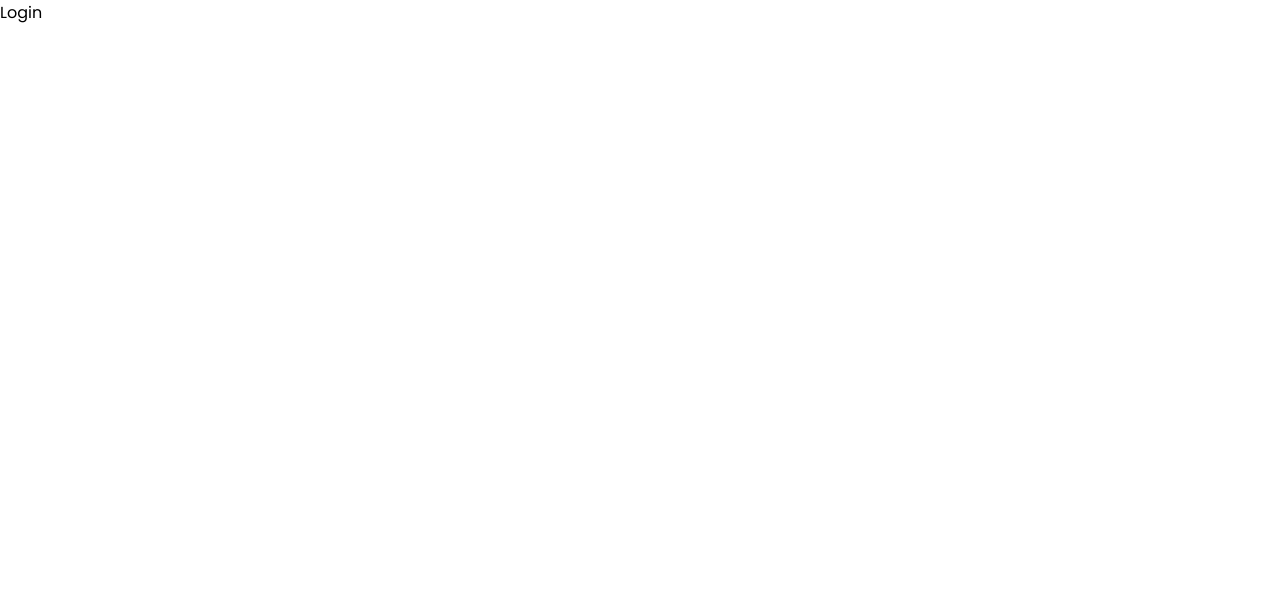
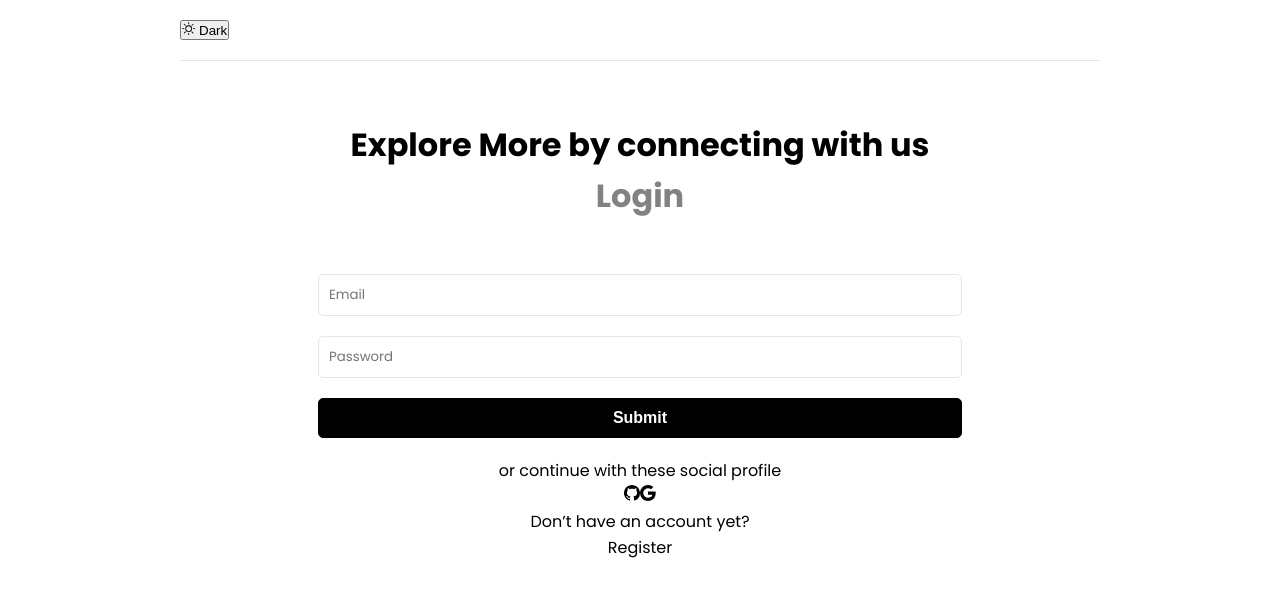
Before and after one commit to enoquerogerio/auth-app, a React (Vite) app: page /login in a window 1280 px wide. Shown: the top 596 px of the page. Built offline with nearby package versions, Linux system fonts and the light colour scheme.

Commit message:
complete register and login UI

```diff
--- a/package.json
+++ b/package.json
@@ -12,6 +12,7 @@
   "dependencies": {
     "react": "^18.2.0",
     "react-dom": "^18.2.0",
+    "react-icons": "^4.11.0",
     "react-router-dom": "^6.16.0"
   },
   "devDependencies": {
--- a/src/App.jsx
+++ b/src/App.jsx
@@ -1,12 +1,18 @@
 import React from "react";
 import { BrowserRouter as Router } from "react-router-dom";
 import MyRoutes from "./routes/MyRoutes";
+import Header from "./components/Header";
 
 function App() {
   return (
-    <Router>
-      <MyRoutes />
-    </Router>
+    <>
+      <Router>
+        <main className='container'>
+          <Header />
+          <MyRoutes />
+        </main>
+      </Router>
+    </>
   );
 }
 
--- /dev/null
+++ b/src/components/Header.jsx
@@ -0,0 +1,14 @@
+import React from "react";
+import { BsSun, BsSunFill } from "react-icons/bs";
+
+function Header() {
+  return (
+    <header className='header'>
+      <button>
+        <BsSun /> Dark
+      </button>
+    </header>
+  );
+}
+
+export default Header;
--- a/src/index.css
+++ b/src/index.css
@@ -34,3 +34,80 @@ h3 {
   font-weight: 600;
   margin-bottom: 10px;
 }
+
+.container {
+  width: 100%;
+  max-width: 960px;
+  margin: 0 auto;
+  padding: 0 20px;
+  text-align: center;
+}
+
+.header {
+  display: flex;
+  justify-content: space-between;
+  align-items: center;
+  padding: 20px 0;
+  border-bottom: 1px solid #e6e6e6;
+  margin-bottom: 60px;
+}
+
+.heading {
+  font-size: 2rem;
+  font-weight: 700;
+  margin-bottom: 50px;
+  padding: 0 20px;
+}
+
+.heading p {
+  color: #828282;
+}
+
+.form {
+  width: 70%;
+  margin: 0 auto;
+}
+
+.form-group {
+  margin-bottom: 10px;
+}
+
+.form-group input{
+  width: 100%;
+  padding: 10px;
+  border: 1px solid #e6e6e6;
+  border-radius: 5px;
+  margin-bottom: 10px;
+  font-family: inherit;
+}
+
+.form-group label {
+  text-align: left;
+  display: block;
+  margin: 0 0 5px 3px;
+}
+
+.btn {
+  padding: 10px 20px;
+  border: 1px solid #000;
+  border-radius: 5px;
+  background: #000;
+  color: #fff;
+  font-size: 16px;
+  font-weight: 700;
+  cursor: pointer;
+  text-align: center;
+  appearance: button;
+  display: flex;
+  align-items: center;
+  justify-content: center;
+}
+
+.btn-block {
+  width: 100%;
+  margin-bottom: 20px;
+}
+
+.btn:hover {
+  transform: scale(0.98);
+}
--- a/src/pages/Login.jsx
+++ b/src/pages/Login.jsx
@@ -1,9 +1,83 @@
 import React from "react";
+import { useState } from "react";
+import { Link } from "react-router-dom";
+import { BsEnvelope, BsKey, BsGithub, BsGoogle } from "react-icons/bs";
 
-function Login(){
-    return(
-        <div>Login</div>
-    )
+function Login() {
+  const [formData, setFormData] = useState({
+    name: "",
+    password: "",
+  });
+
+  const { name, password } = formData;
+
+  const onChange = (e) =>{
+    console.log(e)
+    setFormData((prevState) => ({
+        ...prevState,
+        [e.target.name]: e.target.value,
+        [e.target.password]: e.target.value,
+    }))
+  }
+  const handleSubmit = e =>{
+    e.preventDefault();
+    if(name.length < 6 || name.length > 50){
+        console.log("")
+    }
+    console.log(email, password)
+  }
+  return (
+    <>
+      <section className="heading">
+        <span>Explore More by connecting with us</span>
+        <p>Login</p>
+      </section>
+      <section className="form">
+        <form onSubmit={handleSubmit}>
+          <div className="form-group">
+            <input
+              type="text"
+              className="form-control"
+              id="name"
+              name="name"
+              value={name}
+              placeholder="Email"
+              onChange={onChange}
+            />
+          </div>
+          <div className="form-group">
+            <input
+              type="password"
+              className="form-control"
+              id="password"
+              name="password"
+              value={password}
+              placeholder="Password"
+              onChange={onChange}
+            />
+          </div>
+          <div className="form-group">
+            <button type="submit" className="btn btn-block">
+                Submit
+            </button>
+          </div>
+        </form>
+      </section>
+      <section className="">
+        <span>or continue with these social profile</span>
+        <div className="social-link">
+            <Link to="/"><BsGithub /></Link>
+            <Link to="/"><BsGoogle /></Link>
+        </div>
+        <div className="">
+            <p>Don’t have an account yet?</p>
+            <Link to="/register">
+                <span className="register">Register</span>
+            </Link>
+        </div>
+      </section>
+    </>
+  );
 }
 
 export default Login
--- a/src/pages/Register.jsx
+++ b/src/pages/Register.jsx
@@ -1,9 +1,83 @@
 import React from "react";
+import { useState } from "react";
+import { Link } from "react-router-dom";
+import { BsEnvelope, BsKey, BsGithub, BsGoogle } from "react-icons/bs";
 
-function Register(){
-    return(
-        <div>Register</div>
-    )
+function Register() {
+  const [formData, setFormData] = useState({
+    name: "",
+    password: "",
+  });
+
+  const { name, password } = formData;
+
+  const onChange = (e) =>{
+    console.log(e)
+    setFormData((prevState) => ({
+        ...prevState,
+        [e.target.name]: e.target.value,
+        [e.target.password]: e.target.value,
+    }))
+  }
+  const handleSubmit = e =>{
+    e.preventDefault();
+    if(name.length < 6 || name.length > 50){
+        console.log("")
+    }
+    console.log(email, password)
+  }
+  return (
+    <>
+      <section className="heading">
+        <span>Explore More by connecting with us</span>
+        <p>Join thousands of learners from around the world</p>
+      </section>
+      <section className="form">
+        <form onSubmit={handleSubmit}>
+          <div className="form-group">
+            <input
+              type="text"
+              className="form-control"
+              id="name"
+              name="name"
+              value={name}
+              placeholder="Email"
+              onChange={onChange}
+            />
+          </div>
+          <div className="form-group">
+            <input
+              type="password"
+              className="form-control"
+              id="password"
+              name="password"
+              value={password}
+              placeholder="Password"
+              onChange={onChange}
+            />
+          </div>
+          <div className="form-group">
+            <button type="submit" className="btn btn-block">
+                Submit
+            </button>
+          </div>
+        </form>
+      </section>
+      <section className="">
+        <span>or continue with these social profile</span>
+        <div className="social-link">
+            <Link to="/"><BsGithub /></Link>
+            <Link to="/"><BsGoogle /></Link>
+        </div>
+        <div className="">
+            <p>Adready a member?</p>
+            <Link to="/login">
+                <span className="login">Login</span>
+            </Link>
+        </div>
+      </section>
+    </>
+  );
 }
 
-export default Register
+export default Register;
```
Also changed, not shown: 1 other file (tests, documents, lock files or other folders).
